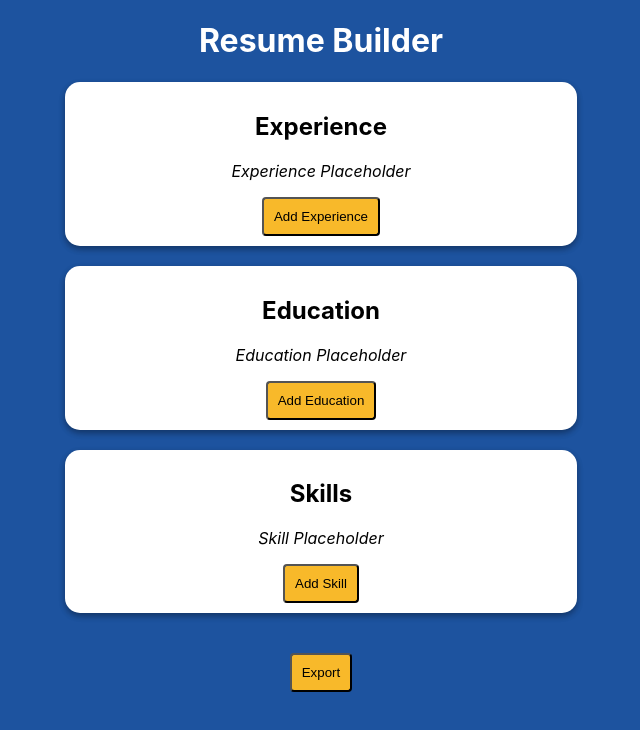
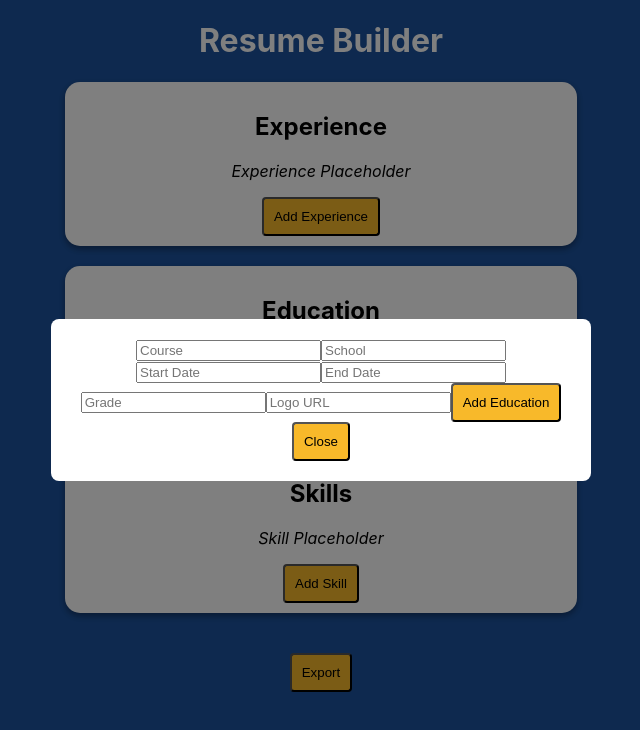
Before and after one commit to MLH-Fellowship/orientation-project-js-23.FAL.A, a React (Create React App) app: page / in a window 1280 px wide. Both pictures are taken after a click on the button "Add Education". Shown: the top 730 px of the page, without its empty margins (319-959 px from the left). Built offline with nearby package versions, Linux system fonts and the light colour scheme.

Commit message:
feat(AddEducationForm): implement form for adding education details
- Add fields: course, school, start_date, end_date, grade, logo.

- Integrate POST request to /resume/education on form submission.

Refs: #10

```diff
--- a/src/App.js
+++ b/src/App.js
@@ -1,10 +1,12 @@
 import Modal from "./components/Modal/Modal";
 import AddSkillForm from "./views/Skills/AddSkillForm";
+import AddEducationForm from "./views/Education/AddEducationForm";
 import React, { useState } from "react";
 import "./App.css";
 
 function App() {
   const [showSkillModal, setShowSkillModal] = useState(false);
+  const [showEducationModal, setShowEducationModal] = useState(false);
 
   return (
     <div className="App">
@@ -18,8 +20,10 @@ function App() {
       <div className="resumeSection">
         <h2>Education</h2>
         <p>Education Placeholder</p>
-        <button>Add Education</button>
-        <br></br>
+        <button onClick={() => setShowEducationModal(true)}>Add Education</button>
+        <Modal isOpen={showEducationModal} onClose={() => setShowEducationModal(false)}>
+          <AddEducationForm />
+        </Modal>
       </div>
       <div className="resumeSection">
       <h2>Skills</h2>
--- /dev/null
+++ b/src/views/Education/AddEducationForm.js
@@ -0,0 +1,87 @@
+import React, { useState } from 'react';
+
+function AddEducationForm({ onSubmit }) {
+  const [course, setCourse] = useState('');
+  const [school, setSchool] = useState('');
+  const [startDate, setStartDate] = useState('');
+  const [endDate, setEndDate] = useState('');
+  const [grade, setGrade] = useState('');
+  const [logo, setLogo] = useState('');
+
+  const handleSubmit = async (e) => {
+    e.preventDefault();
+
+    const educationData = {
+      course,
+      school,
+      start_date: startDate,
+      end_date: endDate,
+      grade,
+      logo
+    };
+
+    try {
+      const response = await fetch('/resume/education', {
+        method: 'POST',
+        headers: {
+          'Content-Type': 'application/json'
+        },
+        body: JSON.stringify(educationData)
+      });
+
+      const result = await response.json();
+
+      if (response.ok) {
+        console.log(`Education added with ID: ${result.id}`);
+        onSubmit && onSubmit();
+      } else {
+        console.error(`Error adding education: ${result.message}`);
+      }
+    } catch (error) {
+      console.error(`There was a problem with the request: ${error.message}`);
+    }
+  };
+
+  return (
+    <form onSubmit={handleSubmit}>
+      <input
+        value={course}
+        onChange={e => setCourse(e.target.value)}
+        placeholder="Course"
+        required
+      />
+      <input
+        value={school}
+        onChange={e => setSchool(e.target.value)}
+        placeholder="School"
+        required
+      />
+      <input
+        value={startDate}
+        onChange={e => setStartDate(e.target.value)}
+        placeholder="Start Date"
+        required
+      />
+      <input
+        value={endDate}
+        onChange={e => setEndDate(e.target.value)}
+        placeholder="End Date"
+        required
+      />
+      <input
+        value={grade}
+        onChange={e => setGrade(e.target.value)}
+        placeholder="Grade"
+        required
+      />
+      <input
+        value={logo}
+        onChange={e => setLogo(e.target.value)}
+        placeholder="Logo URL"
+      />
+      <button type="submit">Add Education</button>
+    </form>
+  );
+}
+
+export default AddEducationForm;
```
Also changed, not shown: src/views/Education/AddEducationForm.css (added).
